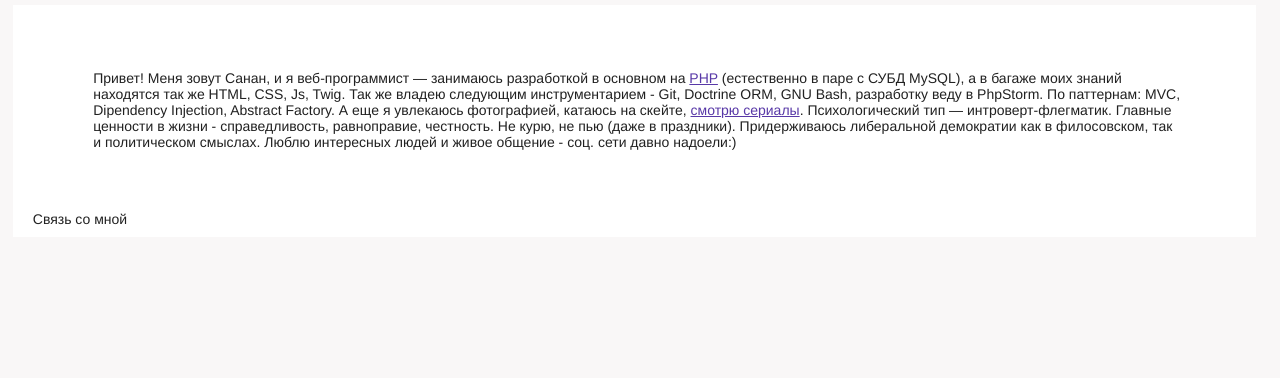
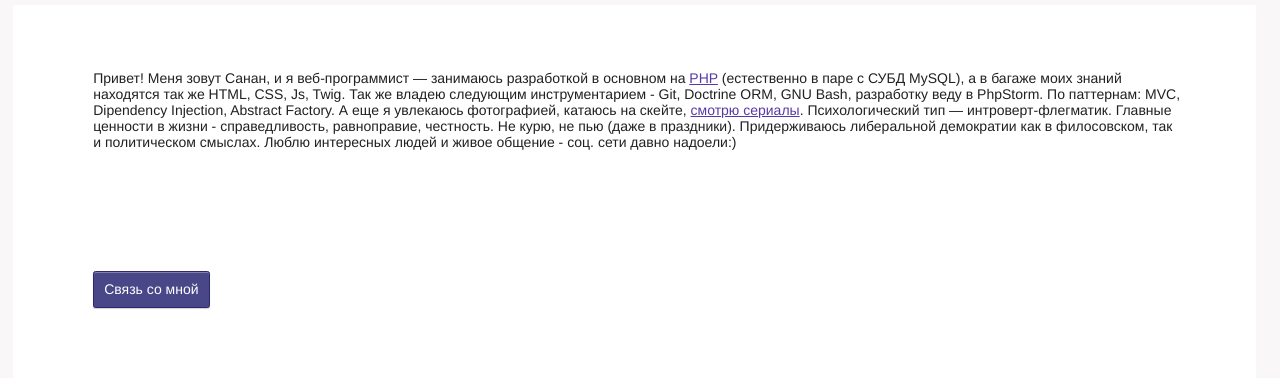
Before and after one commit to sbdevelopment/sananbozkurt.github.io, a PHP site: page / in a window 1280 px wide. Shown: the top 378 px of the page. Run offline with PHP 8.4, Linux system fonts and the light colour scheme; some libraries are stand-ins or nearby versions.

Commit message:
кнопочка

```diff
--- a/content/css/index.css
+++ b/content/css/index.css
@@ -66,3 +66,17 @@ body{
 a {
     color: #5838a7;
 }
+
+div#write-me {
+    box-shadow: 0 1px 0 rgba(255,255,255,0.3) inset, 0 1px 1px rgba(100,100,100,0.3);
+    margin: 5%;
+    line-height: 35px;
+    padding: 0px 10px;
+    background: #4a4788;
+    display: block;
+    float: left;
+    color: #fff;
+    border: 1px solid #2c286d;
+    border-radius: 2.6px;
+    cursor: pointer;
+}
```
